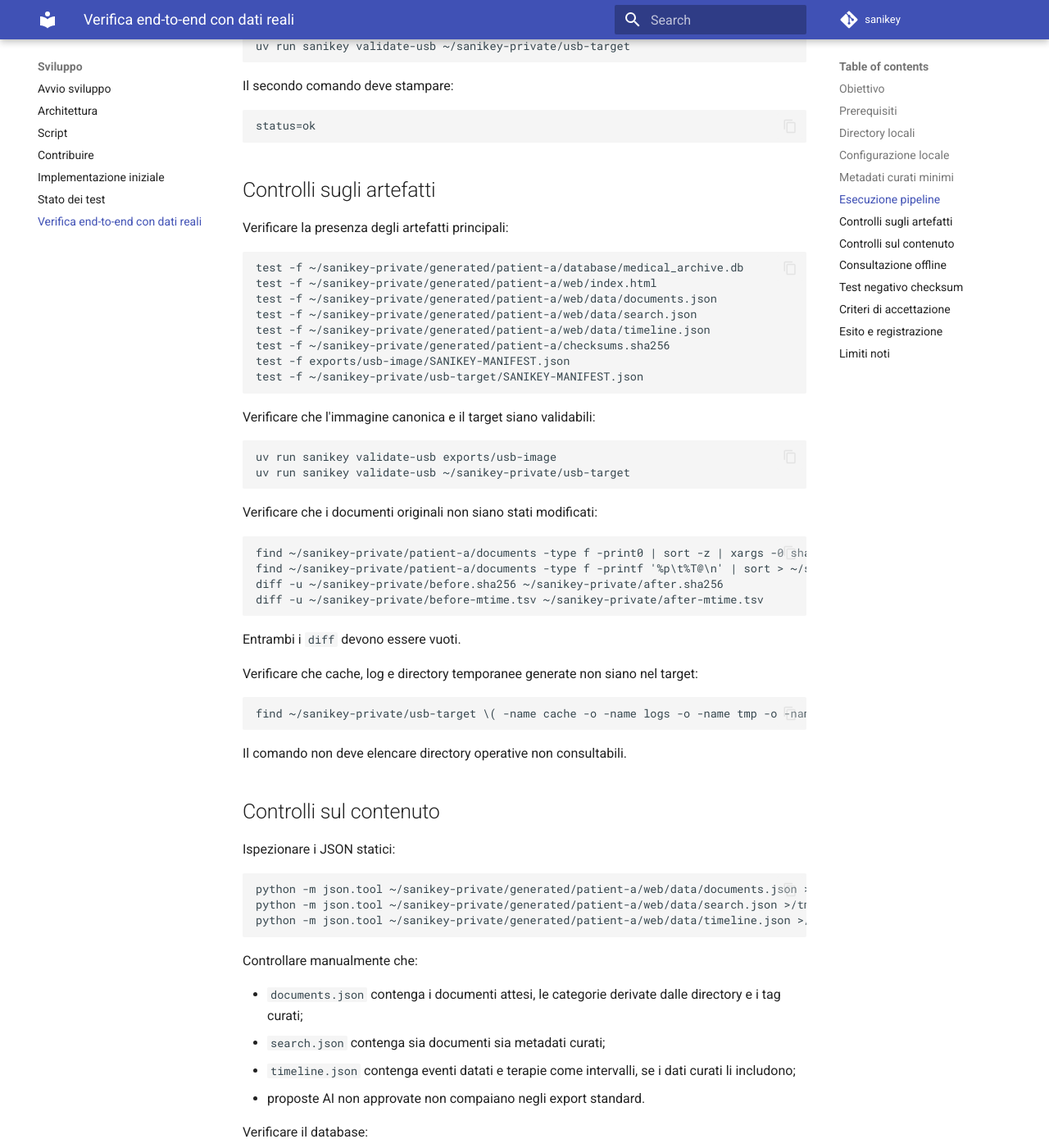
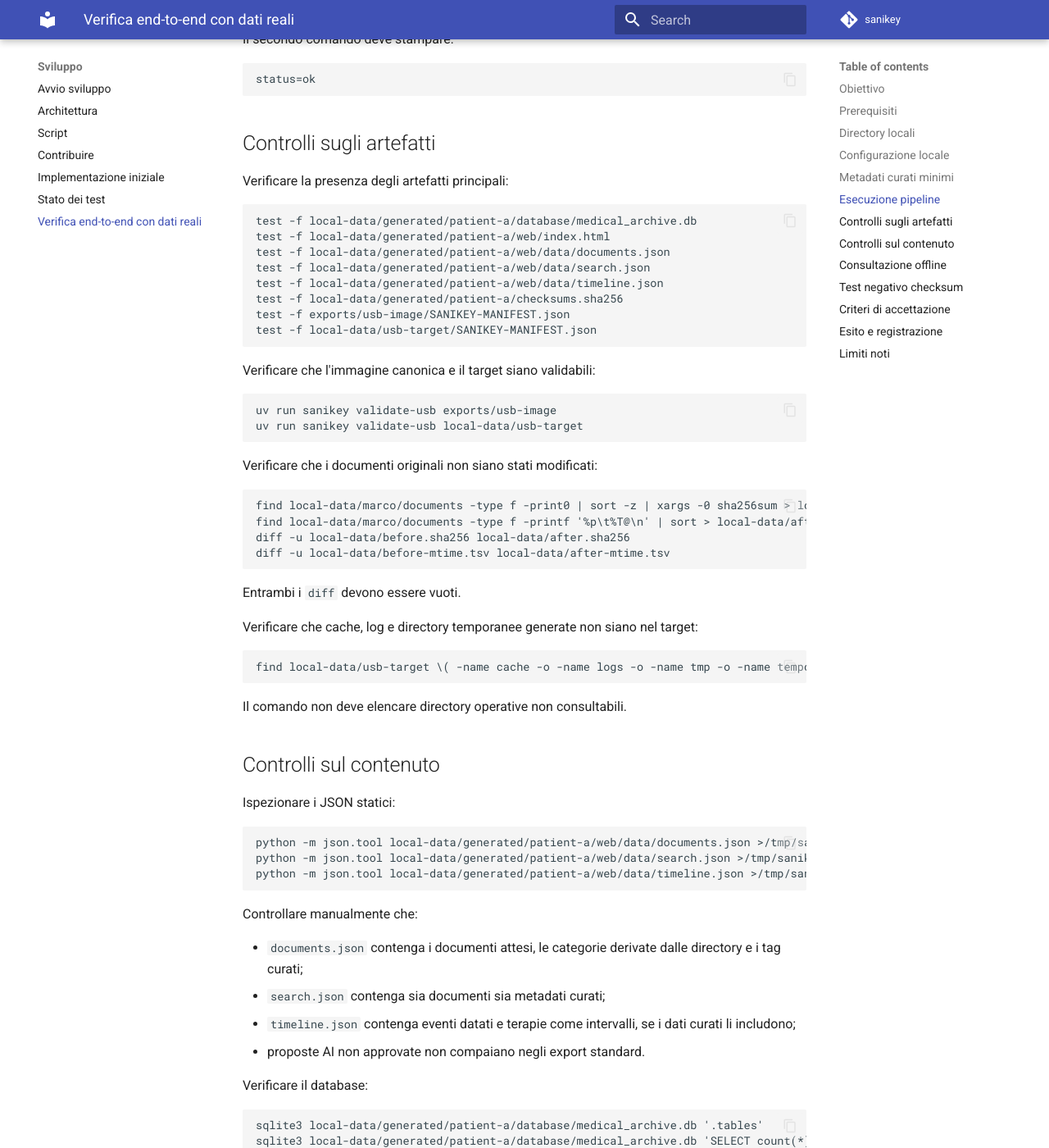
Before and after one commit to marco0560/sanikey, an MkDocs documentation site: the page built from docs/process/end-to-end-real-data-verification.md, in a window 1280 px wide and 1400 px high, scrolled down 4304 px. Shown: the whole window at 82% size. Built offline with MkDocs 1.6.1 and Material for MkDocs 9.7.7, drawn with Linux system fonts in a browser that asks for light colours; comment, search, counter and statistics services are not loaded; some of the changed text lies outside the part shown.

Commit message:
chore(process): procedura di verifica: cambiata la directory dei dati

````diff
--- a/docs/process/end-to-end-real-data-verification.md
+++ b/docs/process/end-to-end-real-data-verification.md
@@ -37,16 +37,15 @@ iniziare.
 
 ## Directory locali
 
-Creare un'area privata fuori dal repository, per esempio:
+Creare un'area privata non committata dal repository, per esempio:
 
 ```bash
-mkdir -p ~/sanikey-private/patient-a/documents
-mkdir -p ~/sanikey-private/patient-a/metadata
-mkdir -p ~/sanikey-private/generated/patient-a
-mkdir -p ~/sanikey-private/usb-target
+mkdir -p local-data/{usb-target,generated/marco,marco/{documents,metadata}}
 ```
 
-Inserire in `~/sanikey-private/patient-a/documents` un piccolo campione reale
+con `local-data/` in `.gitignore`.
+
+Inserire in `local-data/marco/documents` un piccolo campione reale
 ma controllato:
 
 - almeno un referto testuale o PDF;
@@ -57,8 +56,8 @@ ma controllato:
 Annotare hash e timestamp prima della build:
 
 ```bash
-find ~/sanikey-private/patient-a/documents -type f -print0 | sort -z | xargs -0 sha256sum > ~/sanikey-private/before.sha256
-find ~/sanikey-private/patient-a/documents -type f -printf '%p\t%T@\n' | sort > ~/sanikey-private/before-mtime.tsv
+find local-data/marco/documents -type f -print0 | sort -z | xargs -0 sha256sum > local-data/before.sha256
+find local-data/marco/documents -type f -printf '%p\t%T@\n' | sort > local-data/before-mtime.tsv
 ```
 
 ## Configurazione locale
@@ -74,15 +73,13 @@ mkdir -p config
 config_version = 1
 
 [[person]]
-id = "patient-a"
-display_name = "Patient A"
-source_documents = "/home/USER/sanikey-private/patient-a/documents"
-metadata_directory = "/home/USER/sanikey-private/patient-a/metadata"
-local_build = "/home/USER/sanikey-private/generated/patient-a"
+id = "marco"
+display_name = "Marco Coppola
+source_documents = "local-data/marco/documents"
+metadata_directory = "local-data/marco/metadata"
+local_build = "local-data/generated/marco"
 usb_uuid = "MANUAL-TEST-USB"
 ```
-
-Sostituire `/home/USER` con il percorso reale.
 
 Verificare che Git non veda dati privati:
 
@@ -95,7 +92,7 @@ correggere `.gitignore` o i percorsi locali prima di procedere.
 
 ## Metadati curati minimi
 
-Creare metadati minimi in `~/sanikey-private/patient-a/metadata`.
+Creare metadati minimi in `local-data/marco/metadata`.
 
 `clinical_summary.toml` contiene una sintesi clinica libera. Per l'uso corrente
 può essere trattata come anamnesi/sommario narrativo: problemi rilevanti,
@@ -206,8 +203,8 @@ uv run sanikey build-patient patient-a --config config/accounts.toml
 Generare l'export USB verso un target locale di verifica:
 
 ```bash
-uv run sanikey export-usb --config config/accounts.toml ~/sanikey-private/usb-target
-uv run sanikey validate-usb ~/sanikey-private/usb-target
+uv run sanikey export-usb --config config/accounts.toml local-data/usb-target
+uv run sanikey validate-usb local-data/usb-target
 ```
 
 Il secondo comando deve stampare:
@@ -221,30 +218,30 @@ status=ok
 Verificare la presenza degli artefatti principali:
 
 ```bash
-test -f ~/sanikey-private/generated/patient-a/database/medical_archive.db
-test -f ~/sanikey-private/generated/patient-a/web/index.html
-test -f ~/sanikey-private/generated/patient-a/web/data/documents.json
-test -f ~/sanikey-private/generated/patient-a/web/data/search.json
-test -f ~/sanikey-private/generated/patient-a/web/data/timeline.json
-test -f ~/sanikey-private/generated/patient-a/checksums.sha256
+test -f local-data/generated/patient-a/database/medical_archive.db
+test -f local-data/generated/patient-a/web/index.html
+test -f local-data/generated/patient-a/web/data/documents.json
+test -f local-data/generated/patient-a/web/data/search.json
+test -f local-data/generated/patient-a/web/data/timeline.json
+test -f local-data/generated/patient-a/checksums.sha256
 test -f exports/usb-image/SANIKEY-MANIFEST.json
-test -f ~/sanikey-private/usb-target/SANIKEY-MANIFEST.json
+test -f local-data/usb-target/SANIKEY-MANIFEST.json
 ```
 
 Verificare che l'immagine canonica e il target siano validabili:
 
 ```bash
 uv run sanikey validate-usb exports/usb-image
-uv run sanikey validate-usb ~/sanikey-private/usb-target
+uv run sanikey validate-usb local-data/usb-target
 ```
 
 Verificare che i documenti originali non siano stati modificati:
 
 ```bash
-find ~/sanikey-private/patient-a/documents -type f -print0 | sort -z | xargs -0 sha256sum > ~/sanikey-private/after.sha256
-find ~/sanikey-private/patient-a/documents -type f -printf '%p\t%T@\n' | sort > ~/sanikey-private/after-mtime.tsv
-diff -u ~/sanikey-private/before.sha256 ~/sanikey-private/after.sha256
-diff -u ~/sanikey-private/before-mtime.tsv ~/sanikey-private/after-mtime.tsv
+find local-data/marco/documents -type f -print0 | sort -z | xargs -0 sha256sum > local-data/after.sha256
+find local-data/marco/documents -type f -printf '%p\t%T@\n' | sort > local-data/after-mtime.tsv
+diff -u local-data/before.sha256 local-data/after.sha256
+diff -u local-data/before-mtime.tsv local-data/after-mtime.tsv
 ```
 
 Entrambi i `diff` devono essere vuoti.
@@ -252,7 +249,7 @@ Entrambi i `diff` devono essere vuoti.
 Verificare che cache, log e directory temporanee generate non siano nel target:
 
 ```bash
-find ~/sanikey-private/usb-target \( -name cache -o -name logs -o -name tmp -o -name temporary \) -print
+find local-data/usb-target \( -name cache -o -name logs -o -name tmp -o -name temporary \) -print
 ```
 
 Il comando non deve elencare directory operative non consultabili.
@@ -262,9 +259,9 @@ Il comando non deve elencare directory operative non consultabili.
 Ispezionare i JSON statici:
 
 ```bash
-python -m json.tool ~/sanikey-private/generated/patient-a/web/data/documents.json >/tmp/sanikey-documents.json
-python -m json.tool ~/sanikey-private/generated/patient-a/web/data/search.json >/tmp/sanikey-search.json
-python -m json.tool ~/sanikey-private/generated/patient-a/web/data/timeline.json >/tmp/sanikey-timeline.json
+python -m json.tool local-data/generated/patient-a/web/data/documents.json >/tmp/sanikey-documents.json
+python -m json.tool local-data/generated/patient-a/web/data/search.json >/tmp/sanikey-search.json
+python -m json.tool local-data/generated/patient-a/web/data/timeline.json >/tmp/sanikey-timeline.json
 ```
 
 Controllare manualmente che:
@@ -279,9 +276,9 @@ Controllare manualmente che:
 Verificare il database:
 
 ```bash
-sqlite3 ~/sanikey-private/generated/patient-a/database/medical_archive.db '.tables'
-sqlite3 ~/sanikey-private/generated/patient-a/database/medical_archive.db 'SELECT count(*) FROM documents;'
-sqlite3 ~/sanikey-private/generated/patient-a/database/medical_archive.db "SELECT count(*) FROM document_fts WHERE document_fts MATCH 'test';"
+sqlite3 local-data/generated/patient-a/database/medical_archive.db '.tables'
+sqlite3 local-data/generated/patient-a/database/medical_archive.db 'SELECT count(*) FROM documents;'
+sqlite3 local-data/generated/patient-a/database/medical_archive.db "SELECT count(*) FROM document_fts WHERE document_fts MATCH 'test';"
 ```
 
 La query FTS può restituire `0` se il termine scelto non esiste nei titoli,
@@ -292,7 +289,7 @@ categorie o tag. Ripetere con un termine realmente presente.
 Aprire il frontend generato dal target:
 
 ```bash
-xdg-open ~/sanikey-private/usb-target/START-HERE-Patient-A.html
+xdg-open local-data/usb-target/START-HERE-Patient-A.html
 ```
 
 Se `xdg-open` non è disponibile, aprire manualmente il file nel browser.
@@ -313,9 +310,9 @@ Non usare screenshot con dati reali come evidenza persistente nel repository.
 Su una copia del target, alterare un file e verificare il fallimento:
 
 ```bash
-cp -a ~/sanikey-private/usb-target ~/sanikey-private/usb-target-tampered
-printf '\nTAMPER\n' >> ~/sanikey-private/usb-target-tampered/patients/patient-a/web/index.html
-uv run sanikey validate-usb ~/sanikey-private/usb-target-tampered
+cp -a local-data/usb-target local-data/usb-target-tampered
+printf '\nTAMPER\n' >> local-data/usb-target-tampered/patients/patient-a/web/index.html
+uv run sanikey validate-usb local-data/usb-target-tampered
 ```
 
 Il comando deve restituire stato non zero e stampare:
````
